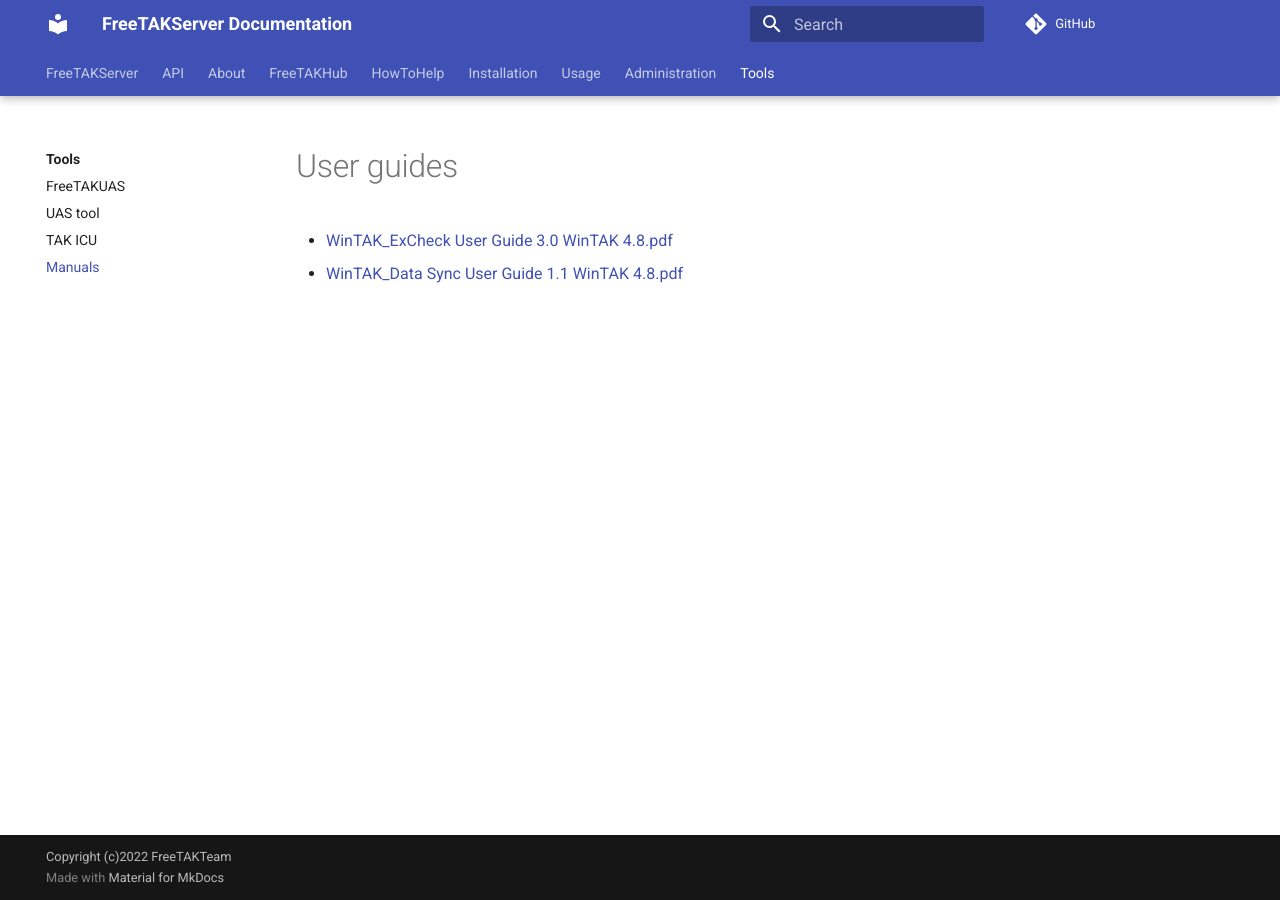
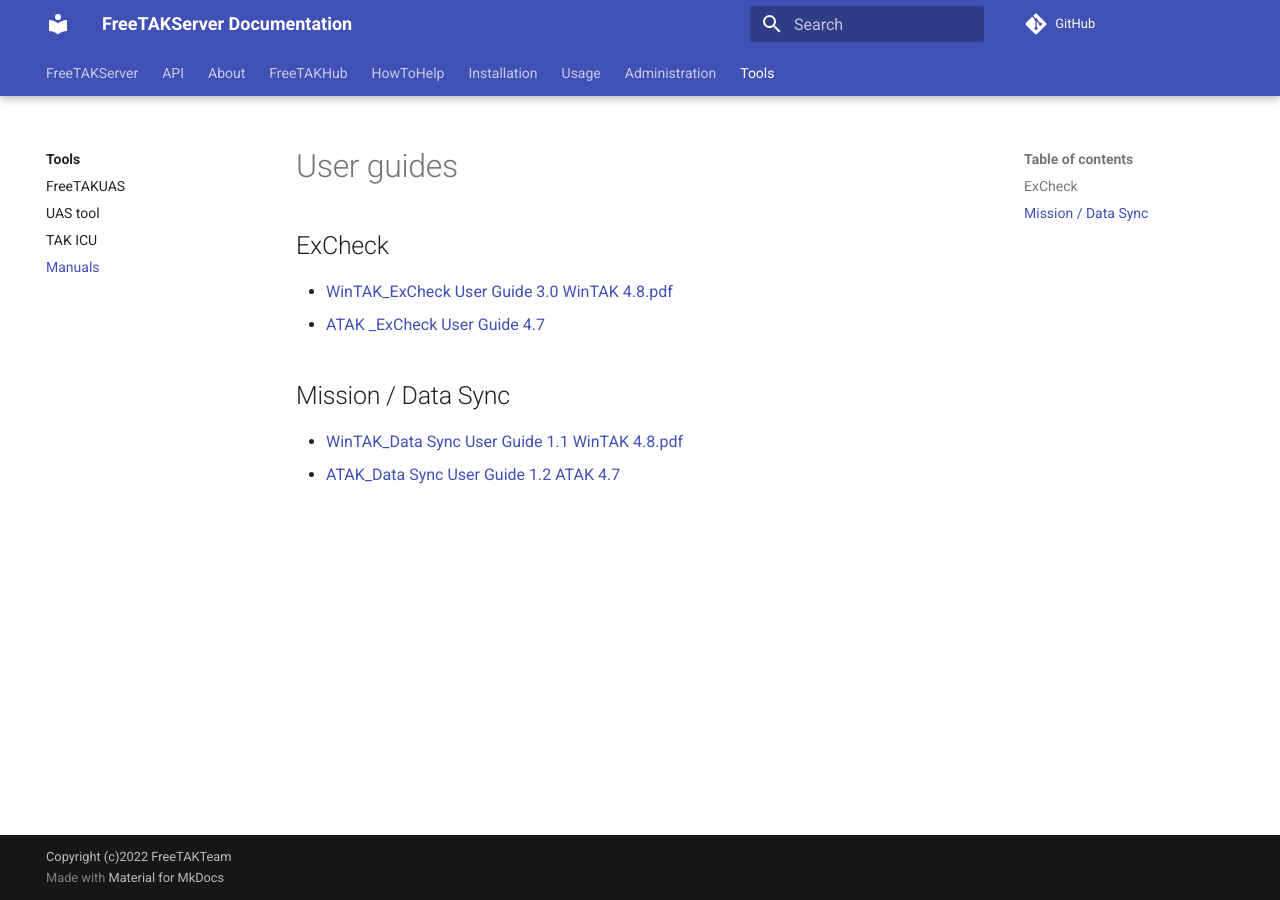
Before and after one commit to FreeTAKTeam/FreeTAKServer-User-Docs, an MkDocs documentation site: the page built from docs/docs/tools/Manuals/UserGuides.md, in a window 1280 px wide. Built offline with MkDocs 1.6.1 and Material for MkDocs 9.7.7, drawn with Linux system fonts in a browser that asks for light colours; comment, search, counter and statistics services are not loaded; the version menu is left out.

Commit message:
Update UserGuides: ATAK manual added

```diff
--- a/docs/docs/tools/Manuals/UserGuides.md
+++ b/docs/docs/tools/Manuals/UserGuides.md
@@ -1,3 +1,7 @@
 # User guides
+## ExCheck
 - [WinTAK_ExCheck User Guide 3.0 WinTAK 4.8.pdf](https://github.com/FreeTAKTeam/FreeTAKServer-User-Docs/files/11017759/WinTAK_ExCheck.User.Guide.3.0.WinTAK.4.8.pdf)
+- [ATAK _ExCheck User Guide 4.7](docs/docs/tools/Manuals/ATAK_ExCheck User Guide 1.1 ATAK 4.8.pdf)
+## Mission / Data Sync
 - [WinTAK_Data Sync User Guide 1.1 WinTAK 4.8.pdf](https://github.com/FreeTAKTeam/FreeTAKServer-User-Docs/files/11017760/WinTAK_Data.Sync.User.Guide.1.1.WinTAK.4.8.pdf)
+- [ATAK_Data Sync User Guide 1.2 ATAK 4.7](docs/docs/tools/Manuals/ATAK_Data Sync User Guide Version 1.3 ATAK 4.8.pdf)
```
